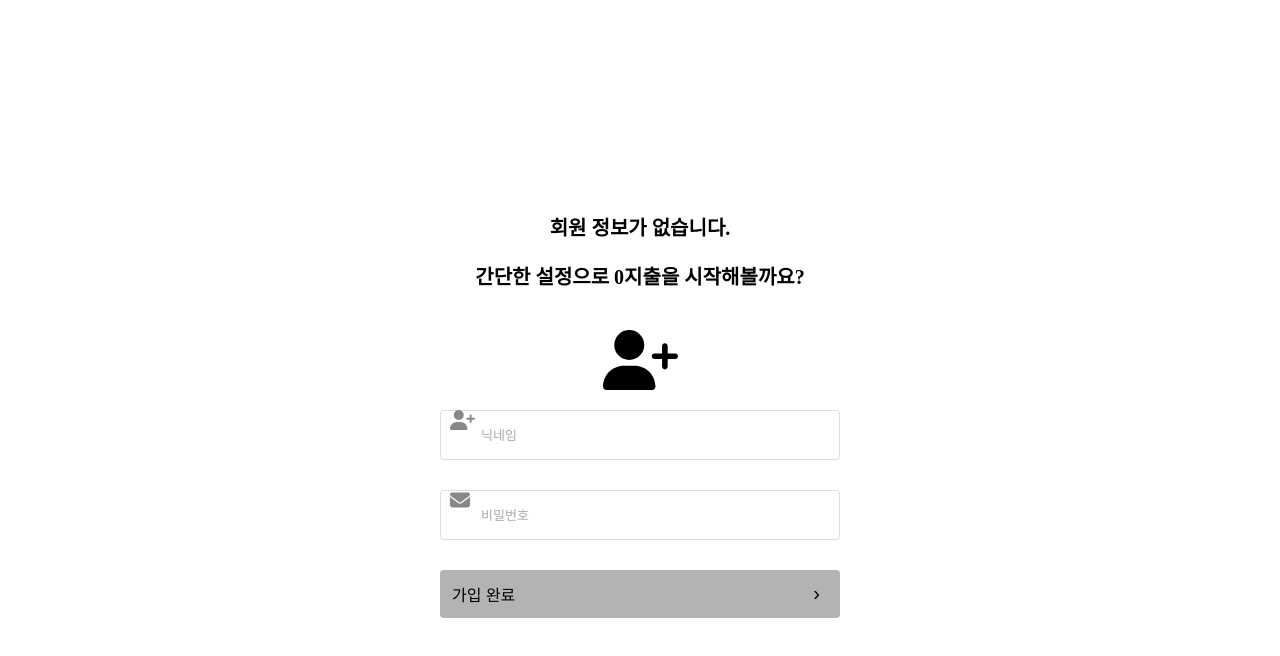
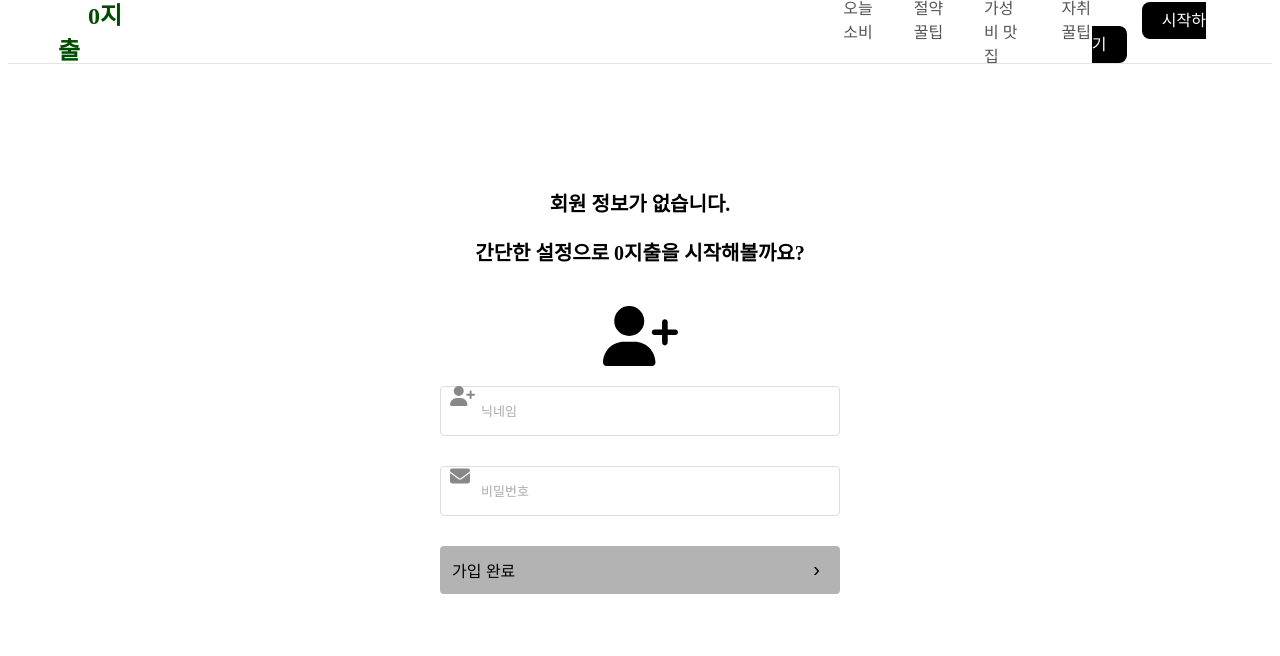
Before and after one commit to 0-spending/frontend, a React (Vite) app: page /signup in a window 1280 px wide. Shown: the top 656 px of the page. Built offline with nearby package versions, Linux system fonts and the light colour scheme.

Commit message:
feat: apply gnb to all pages

```diff
--- a/src/pages/LoginPage.jsx
+++ b/src/pages/LoginPage.jsx
@@ -1,6 +1,7 @@
 import React, { useState } from 'react';
 import { useNavigate } from 'react-router-dom';
 import '../styles/LoginPage.css';
+import GNB from '../components/GNB'
 
 const LoginPage = () => {
   const [username, setUsername] = useState('');
@@ -19,6 +20,8 @@ const LoginPage = () => {
   };
 
   return (
+    <>
+    <GNB />
       <div className="container">
         <div className="login-box">
           <h1 className="welcome-text">Welcome!</h1>
@@ -56,6 +59,7 @@ const LoginPage = () => {
           <img src="illustration_image_url" alt="Illustration" />
         </div>
       </div>
+    </>
   );
 };
 
--- a/src/pages/SignupPage.jsx
+++ b/src/pages/SignupPage.jsx
@@ -3,6 +3,7 @@ import { useNavigate } from 'react-router-dom';
 import '../styles/LoginSignup.css';
 import { FontAwesomeIcon } from '@fortawesome/react-fontawesome';
 import { faUserPlus, faEnvelope } from '@fortawesome/free-solid-svg-icons';
+import GNB from '../components/GNB'
 
 const SignupPage = () => {
   const [username, setUsername] = useState('');
@@ -17,6 +18,8 @@ const SignupPage = () => {
   };
 
   return (
+    <>
+      <GNB />
       <div className="signup-container">
         <div className="signup-box">
           <h1>회원 정보가 없습니다.</h1>
@@ -55,6 +58,7 @@ const SignupPage = () => {
           </form>
         </div>
       </div>
+    </>
   );
 };
 
--- a/src/pages/home-guest.jsx
+++ b/src/pages/home-guest.jsx
@@ -4,6 +4,7 @@ import UserInfoGuest from '../components/homepage/userinfo-guest';
 import ExpenseList from '../components/homepage/expenselist';
 // import Calendar from '../components/homepage/calendar';
 import ExpenseText from '../components/homepage/expensetext';
+import GNB from '../components/GNB'
 
 const HomeGuestContainer = styled.div`
   position: relative; /* 부모 요소를 relative로 설정 */
@@ -57,6 +58,8 @@ const OvalBackground2 = styled.div`
 
 const HomeGuest = () => {
   return (
+    <>
+      <GNB />
       <HomeGuestContainer>
         <OvalBackground1></OvalBackground1>
         <UserInfoWrapper>
@@ -72,6 +75,7 @@ const HomeGuest = () => {
         </ExpenseTextWrapper>
         <OvalBackground2></OvalBackground2>
       </HomeGuestContainer>
+    </>
   );
 };
 
--- a/src/pages/home-login.jsx
+++ b/src/pages/home-login.jsx
@@ -6,6 +6,7 @@ import UserInfoLogin from '../components/homepage/userinfo-login';
 import ExpenseList from '../components/homepage/expenselist';
 import Calendar from '../components/homepage/calendar';
 import ExpenseText from '../components/homepage/expensetext';
+import GNB from '../components/GNB'
 
 const HomeLoginContainer = styled.div`
   position: relative; /* 부모 요소를 relative로 설정 */
@@ -89,6 +90,8 @@ const HomeLogin = () => {
     }, []);
 
     return (
+      <>
+        <GNB />
         <HomeLoginContainer>
           <OvalBackground1></OvalBackground1>
           <OvalBackground2></OvalBackground2>
@@ -108,6 +111,7 @@ const HomeLogin = () => {
             <ExpenseText />
           </ExpenseTextWrapper>
         </HomeLoginContainer>
+      </>
     );
   };
 
--- a/src/styles/GNB.css
+++ b/src/styles/GNB.css
@@ -4,7 +4,7 @@
   padding: 20px 50px;
   background-color: #fff;
   border-bottom: 1px solid #e5e5e5;
-  height: 20px;
+  height: 5px;
   padding-bottom: 30px;
 }
 
--- a/src/styles/LoginSignup.css
+++ b/src/styles/LoginSignup.css
@@ -3,7 +3,7 @@
   flex-direction: column;
   align-items: center;
   justify-content: center;
-  min-height: 100vh;
+  min-height: 80vh;
   background-color: #ffffff;
 }
 
```
Lines whose indentation alone changed are shown as unchanged.
